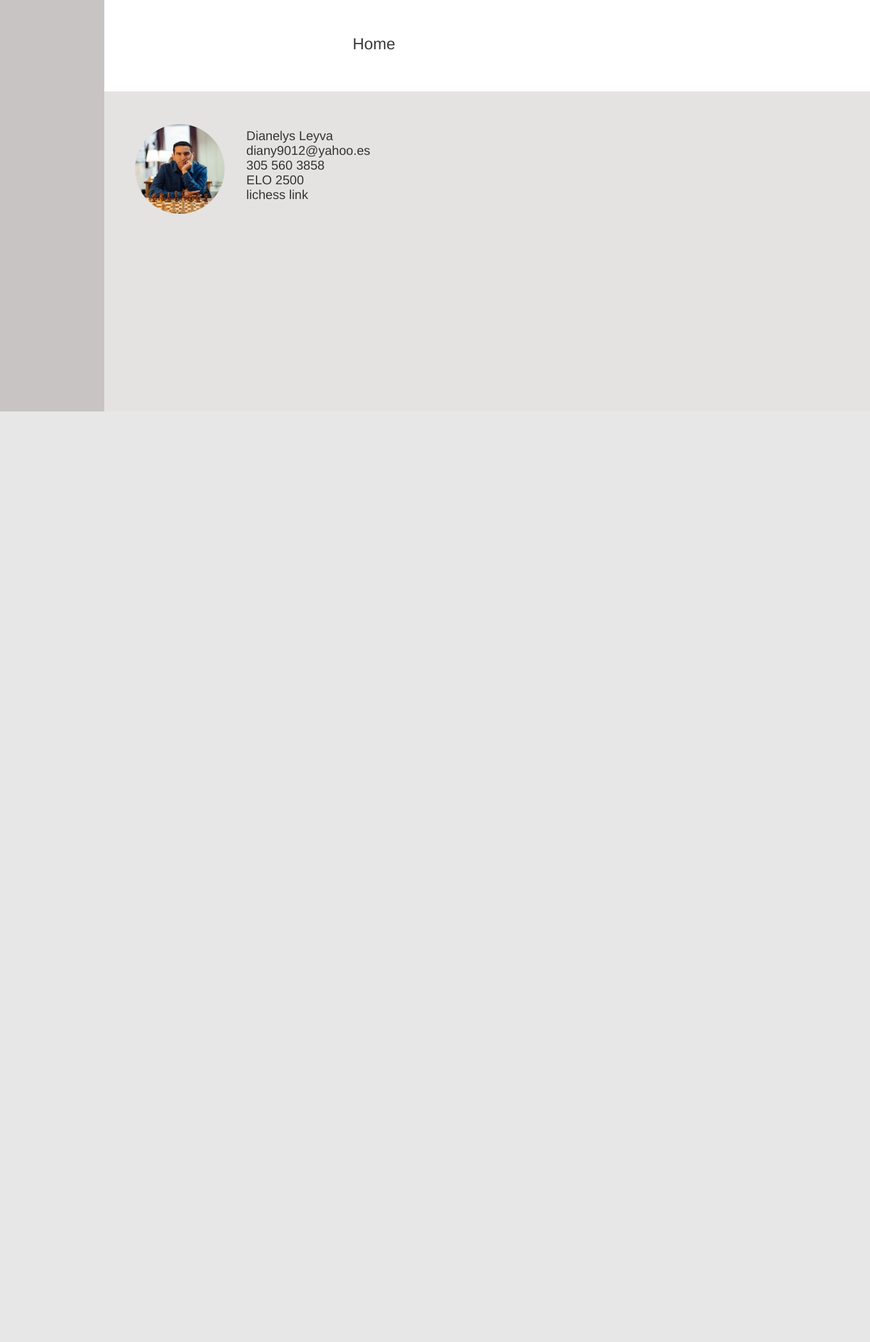
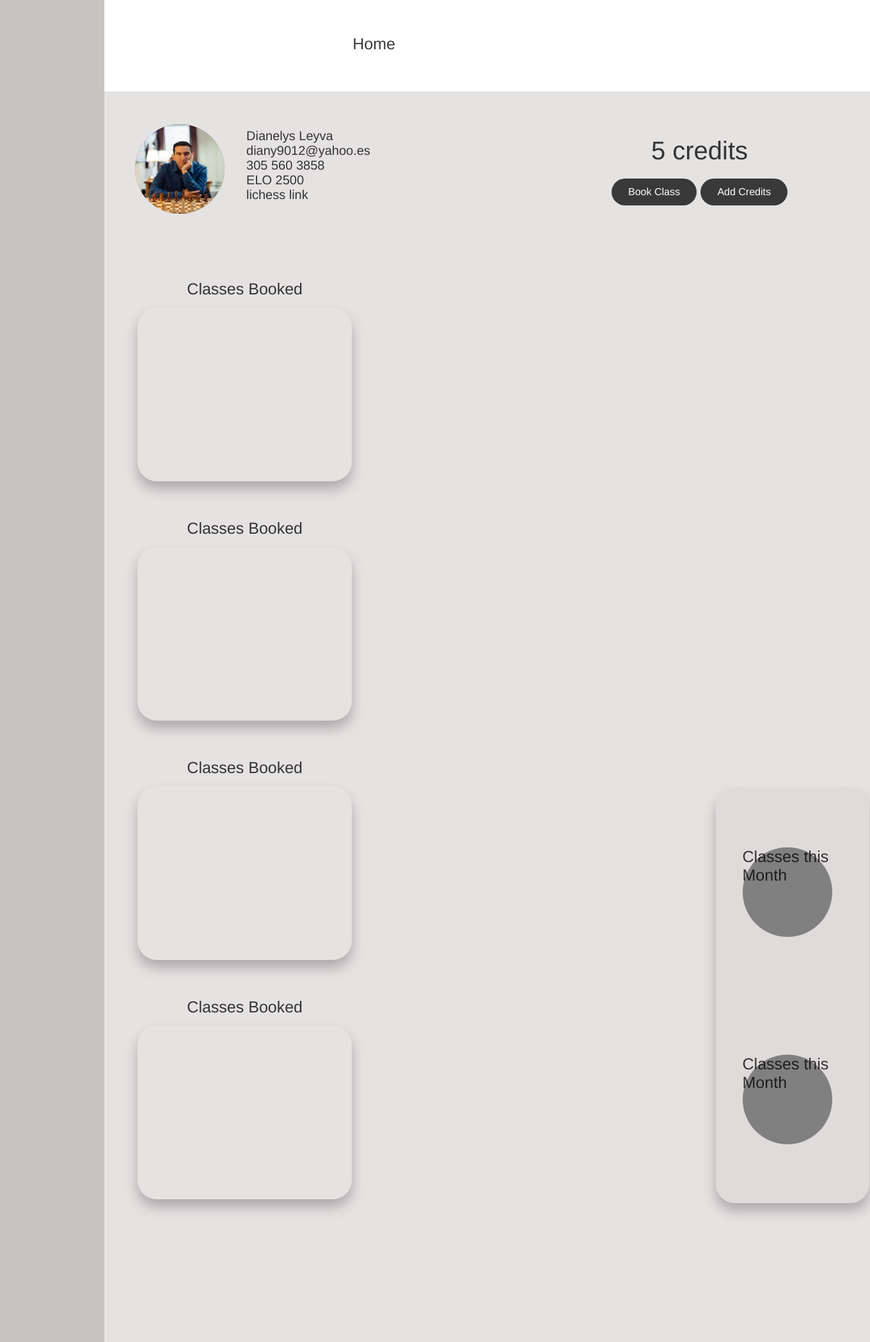
Before and after one commit to Diany-Leyva/Summer_Project_2022, a PHP site: page /testing_student_profile.html in a window 1360 px wide. Shown: the part 157-2254 px from the top of the page at 64% size. Before the commit the page ends 800 px from the top, so only its background shows below. Run offline with PHP 8.4, Linux system fonts and the light colour scheme.

Commit message:
Updates!

```diff
--- a/admin/style.css
+++ b/admin/style.css
@@ -15,12 +15,13 @@ background-color: #eee;
 /* Grid layout */
 .wrapper{
     display: grid;
-    grid-template-columns: 12% 88% ;
-    height: 100%;
+    grid-template-columns: 12% 88%;
+    height: 88%;
 }
 
 .wrapper > section{
-    background: #8f858566 ;
+    height: 170%;
+    background: #8f858566;
 }
 
 .wrapper > section:nth-last-child(odd){
@@ -132,6 +133,10 @@ li{
 
 #tableContainer{
     margin: 56px 38px;
+    height: 30%;
+    background: #d7d0d066;
+    border-radius: 30px;
+    box-shadow: 0 12px 20px 0 rgb(0 0 0 / 25%);
 }
 
 #tableContainer td, #tableContainer th {
@@ -147,7 +152,7 @@ li{
 .flex-container-pictureCredits{
     display: flex;
     flex-direction: row;
-    justify-content: flex-start;
+    justify-content: space-between;
 }
 
 .flex-item-profileInfo{
@@ -166,8 +171,84 @@ ol li {
     width: 140px;
     height: 140px;
     border-radius: 75px;
+    background: gray;
 }
 
 .picturePosition{
     margin: -132px 0px;
 }
+
+/*Classes section */
+
+.flex-container-classesInfo{
+    display: flex;
+    flex-direction: row;
+    justify-content: flex-start;
+    gap: 103px 128px;
+    flex-wrap: wrap;
+    width: 60%;
+    padding: 69px 52px;
+}
+.flex-item-classesInfo{
+    display: flex;
+    justify-content: center;
+    height: 271px;
+    width: 335px;
+    border-radius: 30px;
+    box-shadow: 0 12px 20px 0 rgb(0 0 0 / 25%);
+}
+
+.classBlock{
+    margin-top: -44px;
+    font-size: 25px;
+}
+
+/*Credits and buttons section */
+
+.flex-item-buttons{
+    margin: 70px 128px;
+}
+
+.flex-item-buttons p{
+    display: flex;
+    justify-content: center;
+    font-size: 40px;
+}
+
+.flex-item-buttons button{
+    background-color: #383938;
+    border: none;
+    color: white;
+    padding: 12px 26px;
+    text-align: center;
+    text-decoration: none;
+    display: inline-block;
+    font-size: 16px;
+    margin: 21px 1px;
+    cursor: pointer;
+    border-radius: 64px;
+}
+
+/*Todal classes section */
+
+.flex-container-totalClassesSection{
+    display: flex;
+    justify-content: flex-end;
+    flex-wrap: wrap;
+    width: 20%;
+    margin: -711px 956px;
+    background: #d7d0d066;
+    border-radius: 30px;
+    box-shadow: 0 12px 20px 0 rgb(0 0 0 / 25%);
+}
+
+.flex-item-total{
+    display: flex;
+    padding: 92px 58px;
+}
+
+.totalSectionHeader{
+    font-size: 25PX;
+    /* margin-right: -171px; */
+    /* margin-top: -43px; */
+}
--- a/admin/testing_student_profile.html
+++ b/admin/testing_student_profile.html
@@ -31,12 +31,10 @@
                      </div>
                  </nav>
 
-                 <!-- Profile picture -->
 
 
                  <div class='flex-container-pictureCredits'>
-                  <div class='flex-item-profileInfo'>
-
+                    <div class='flex-item-profileInfo'>
                         <ol>
                             <li>Dianelys Leyva</li>
                             <li>diany9012@yahoo.es</li>
@@ -48,39 +46,120 @@
                         <div class='picturePosition'>
                         <a href='#'> <img class = 'profilePicture' src= '/images/Profile_Yuni.jpg' alt='profile_picture'></a>
                         </div>
+                    </div>
+
+
+                    <div class='flex-item-buttons'>
+                        <p>
+                            5 credits
+                        </p>
+                        <button type="button">Book Class</button>
+                        <button type="button">Add Credits</button>
+
+
+                    </div>
                 </div>
 
                 <div class='flex-container-classesInfo'>
-                    <div class='flex-item-classesBooked'>
 
 
+                    <div class='flex-item-classesInfo'>
+                        <p class='classBlock'>Classes Booked</p>
                     </div>
 
-                    <div class='flex-item-recentClasses'>
+                    <div class='flex-item-classesInfo'>
+                        <p class='classBlock'>Classes Booked</p>
+                    </div>
+
+                    <div class='flex-item-classesInfo'>
+                        <p class='classBlock'>Classes Booked</p>
+                    </div>
+
+                    <div class='flex-item-classesInfo'>
+                        <p class='classBlock'>Classes Booked</p>
+                    </div>
 
 
-                    </div>
+                </div>
 
-                    <div class='flex-item-privateNotes'>
+                <div class='flex-container-totalClassesSection'>
+
+                    <div class='flex-item-total'>
+
+                         <div class='profilePicture'>
+                             <p class='totalSectionHeader'>Classes this Month</p>
+                         </div>
+                     </div>
+
+                     <div class='flex-item-total'>
+
+                         <div class='profilePicture'>
+                             <p class='totalSectionHeader'>Classes this Month</p>
+                         </div>
+                     </div>
+
+                 </div>
 
 
-                    </div>
-
-                    <div class='flex-item-teacherNotes'>
-
-
-                    </div>
-
-                </div>
+             </section>
+        </section>
+    </body>
+</html>
 
 
 
 
 
 
-                </div>
 
-             </section>
-        </section>
-    </body>
+
+
+
+
+
+
+
+
+</section>
+</section>
+</body>
 </html>
+
+
+
+
+
+<!-- <div class='flex-container-classesInfo'>
+
+
+<div class='flex-item-classesInfo'>
+<p class='classBlock'>Classes Booked</p>
+</div>
+
+<div class='flex-item-classesInfo'>
+<p class='classBlock'>Classes Booked</p>
+</div>
+
+<div class='flex-item-total'>
+
+<div class='profilePicture'>
+    <p class='totalSectionHeader'>Classes this Month</p>
+</div>
+</div>
+
+<div class='flex-item-classesInfo'>
+<p class='classBlock'>Classes Booked</p>
+</div>
+
+<div class='flex-item-classesInfo'>
+<p class='classBlock'>Classes Booked</p>
+</div>
+
+<div class='flex-item-total'>
+
+<div class='profilePicture'>
+    <p class='totalSectionHeader'>Classes this Month</p>
+</div>
+</div>
+
+</div> -->
```
